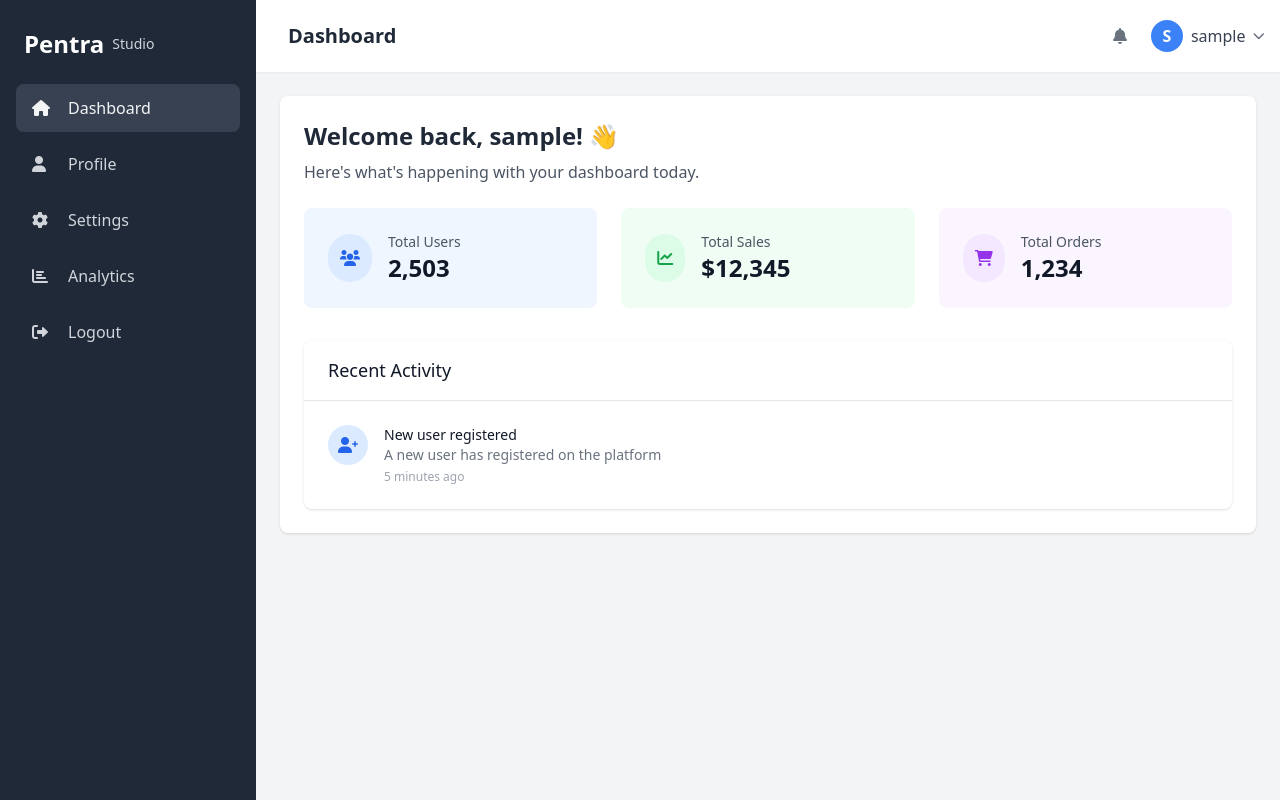
After one commit to bila200306/project1, a PHP site: page /dashboard.php in a window 1280 px wide. The commit adds this page. Run offline with PHP 8.4, Linux system fonts and the light colour scheme; the visitor is signed in with stand-in values (Sample User, id 1); some libraries are stand-ins or nearby versions.

Commit message:
Auth & Dashboard

```diff
--- a/config/db.php
+++ b/config/db.php
@@ -1,8 +1,8 @@
 <?php
-$host = 'localhost:3308';
+$host = 'localhost:3306';
 $username = 'root';
 $password = '';
-$database = 'project1';
+$database = 'pentra';
 
 try {
     $pdo = new PDO("mysql:host=$host;dbname=$database", $username, $password);
--- /dev/null
+++ b/dashboard.php
@@ -0,0 +1,179 @@
+<?php
+// Start session if not already started
+if (session_status() === PHP_SESSION_NONE) {
+    session_start();
+}
+
+// Include required files
+require_once 'includes/functions.php';
+
+// Check if user is logged in
+if (!isLoggedIn()) {
+    $_SESSION['redirect_after_login'] = $_SERVER['REQUEST_URI'];
+    header('Location: login.php');
+    exit();
+}
+
+// Update last activity time
+$_SESSION['last_activity'] = time();
+?>
+<!DOCTYPE html>
+<html lang="en">
+<head>
+    <meta charset="UTF-8">
+    <meta name="viewport" content="width=device-width, initial-scale=1.0">
+    <title>Dashboard - Your Site Name</title>
+    <script src="https://cdn.tailwindcss.com"></script>
+    <link rel="stylesheet" href="https://cdnjs.cloudflare.com/ajax/libs/font-awesome/6.0.0/css/all.min.css">
+</head>
+<body class="bg-gray-100">
+    <!-- Sidebar -->
+    <div class="flex h-screen">
+        <!-- Sidebar -->
+        <div class="bg-gray-800 text-white w-64 space-y-6 py-7 px-2 inset-y-0 left-0 transform -translate-x-full md:translate-x-0 transition duration-200 ease-in-out fixed md:relative">
+            <div class="text-white flex items-center space-x-2 px-4">
+                <span class="text-2xl font-extrabold">Pentra</span>
+                <span class="text-sm text-gray-300">Studio</span>
+            </div>
+
+            <nav>
+                <a href="#" class="flex items-center px-4 py-3 text-gray-100 bg-gray-700 rounded-lg mx-2">
+                    <i class="fas fa-home w-6"></i>
+                    <span class="ml-3">Dashboard</span>
+                </a>
+                <a href="#" class="flex items-center px-4 py-3 text-gray-300 hover:bg-gray-700 hover:text-gray-100 rounded-lg mx-2 mt-2">
+                    <i class="fas fa-user w-6"></i>
+                    <span class="ml-3">Profile</span>
+                </a>
+                <a href="#" class="flex items-center px-4 py-3 text-gray-300 hover:bg-gray-700 hover:text-gray-100 rounded-lg mx-2 mt-2">
+                    <i class="fas fa-cog w-6"></i>
+                    <span class="ml-3">Settings</span>
+                </a>
+                <a href="#" class="flex items-center px-4 py-3 text-gray-300 hover:bg-gray-700 hover:text-gray-100 rounded-lg mx-2 mt-2">
+                    <i class="fas fa-chart-bar w-6"></i>
+                    <span class="ml-3">Analytics</span>
+                </a>
+                <a href="logout.php" class="flex items-center px-4 py-3 text-gray-300 hover:bg-gray-700 hover:text-gray-100 rounded-lg mx-2 mt-2">
+                    <i class="fas fa-sign-out-alt w-6"></i>
+                    <span class="ml-3">Logout</span>
+                </a>
+            </nav>
+        </div>
+
+        <!-- Main Content -->
+        <div class="flex-1 flex flex-col overflow-hidden">
+            <!-- Top Navigation -->
+            <header class="bg-white shadow-sm z-10">
+                <div class="flex items-center justify-between p-4">
+                    <div class="flex items-center">
+                        <button class="md:hidden text-gray-500 focus:outline-none">
+                            <i class="fas fa-bars"></i>
+                        </button>
+                        <h1 class="text-xl font-semibold text-gray-800 ml-4">Dashboard</h1>
+                    </div>
+                    <div class="flex items-center space-x-4">
+                        <button class="p-2 text-gray-500 rounded-full hover:bg-gray-100">
+                            <i class="fas fa-bell"></i>
+                        </button>
+                        <div class="relative">
+                            <button class="flex items-center space-x-2 focus:outline-none">
+                                <div class="w-8 h-8 bg-blue-500 rounded-full flex items-center justify-center text-white font-semibold">
+                                    <?= strtoupper(substr($_SESSION['username'], 0, 1)) ?>
+                                </div>
+                                <span class="hidden md:inline text-gray-700"><?= htmlspecialchars($_SESSION['username']) ?></span>
+                                <i class="fas fa-chevron-down text-xs text-gray-500"></i>
+                            </button>
+                        </div>
+                    </div>
+                </div>
+            </header>
+
+            <!-- Main Content -->
+            <main class="flex-1 overflow-x-hidden overflow-y-auto bg-gray-100 p-6">
+                <div class="max-w-7xl mx-auto">
+                    <div class="bg-white rounded-lg shadow overflow-hidden">
+                        <div class="p-6">
+                            <h2 class="text-2xl font-semibold text-gray-800 mb-2">Welcome back, <?= htmlspecialchars(explode(' ', $_SESSION['username'])[0]) ?>! 👋</h2>
+                            <p class="text-gray-600 mb-6">Here's what's happening with your dashboard today.</p>
+
+                            <!-- Stats Cards -->
+                            <div class="grid grid-cols-1 md:grid-cols-3 gap-6 mb-8">
+                                <div class="bg-blue-50 p-6 rounded-lg">
+                                    <div class="flex items-center">
+                                        <div class="p-3 rounded-full bg-blue-100 text-blue-600">
+                                            <i class="fas fa-users"></i>
+                                        </div>
+                                        <div class="ml-4">
+                                            <p class="text-sm font-medium text-gray-600">Total Users</p>
+                                            <p class="text-2xl font-semibold text-gray-900">2,503</p>
+                                        </div>
+                                    </div>
+                                </div>
+                                <div class="bg-green-50 p-6 rounded-lg">
+                                    <div class="flex items-center">
+                                        <div class="p-3 rounded-full bg-green-100 text-green-600">
+                                            <i class="fas fa-chart-line"></i>
+                                        </div>
+                                        <div class="ml-4">
+                                            <p class="text-sm font-medium text-gray-600">Total Sales</p>
+                                            <p class="text-2xl font-semibold text-gray-900">$12,345</p>
+                                        </div>
+                                    </div>
+                                </div>
+                                <div class="bg-purple-50 p-6 rounded-lg">
+                                    <div class="flex items-center">
+                                        <div class="p-3 rounded-full bg-purple-100 text-purple-600">
+                                            <i class="fas fa-shopping-cart"></i>
+                                        </div>
+                                        <div class="ml-4">
+                                            <p class="text-sm font-medium text-gray-600">Total Orders</p>
+                                            <p class="text-2xl font-semibold text-gray-900">1,234</p>
+                                        </div>
+                                    </div>
+                                </div>
+                            </div>
+
+                            <!-- Recent Activity -->
+                            <div class="bg-white rounded-lg shadow overflow-hidden">
+                                <div class="px-6 py-4 border-b border-gray-200">
+                                    <h3 class="text-lg font-medium text-gray-900">Recent Activity</h3>
+                                </div>
+                                <div class="divide-y divide-gray-200">
+                                    <!-- Activity Item -->
+                                    <div class="p-6 hover:bg-gray-50">
+                                        <div class="flex items-start">
+                                            <div class="flex-shrink-0">
+                                                <div class="h-10 w-10 rounded-full bg-blue-100 flex items-center justify-center text-blue-600">
+                                                    <i class="fas fa-user-plus"></i>
+                                                </div>
+                                            </div>
+                                            <div class="ml-4">
+                                                <p class="text-sm font-medium text-gray-900">New user registered</p>
+                                                <p class="text-sm text-gray-500">A new user has registered on the platform</p>
+                                                <p class="mt-1 text-xs text-gray-400">5 minutes ago</p>
+                                            </div>
+                                        </div>
+                                    </div>
+                                    <!-- End Activity Item -->
+                                </div>
+                            </div>
+                        </div>
+                    </div>
+                </div>
+            </main>
+        </div>
+    </div>
+
+    <script>
+        // Mobile menu toggle
+        document.addEventListener('DOMContentLoaded', function() {
+            const mobileMenuButton = document.querySelector('.mobile-menu-button');
+            const sidebar = document.querySelector('.sidebar');
+
+            mobileMenuButton.addEventListener('click', function() {
+                sidebar.classList.toggle('-translate-x-full');
+            });
+        });
+    </script>
+</body>
+</html>
--- /dev/null
+++ b/includes/functions.php
@@ -0,0 +1,101 @@
+<?php
+function startSecureSession() {
+    if (session_status() === PHP_SESSION_NONE) {
+        // Set session cookie parameters
+        session_set_cookie_params([
+            'lifetime' => 86400, // 1 day
+            'path' => '/',
+            'domain' => $_SERVER['HTTP_HOST'] ?? '',
+            'secure' => isset($_SERVER['HTTPS']) && $_SERVER['HTTPS'] === 'on',
+            'httponly' => true,
+            'samesite' => 'Lax' // Changed from Strict to Lax for better compatibility
+        ]);
+
+        // Set session name
+        session_name('PENTRA_SESSION');
+
+        // Start the session
+        if (!session_start()) {
+            error_log('Failed to start session');
+            return false;
+        }
+
+        // Initialize session variables if they don't exist
+        if (empty($_SESSION['last_activity'])) {
+            $_SESSION['last_activity'] = time();
+        }
+
+        if (empty($_SESSION['created'])) {
+            $_SESSION['created'] = time();
+        }
+
+        // Regenerate session ID periodically to prevent session fixation
+        if (time() - $_SESSION['created'] > 1800) { // 30 minutes
+            session_regenerate_id(true);
+            $_SESSION['created'] = time();
+        }
+
+        return true;
+    }
+    return true;
+}
+
+startSecureSession();
+
+function isLoggedIn() {
+    if (isset($_SESSION['user_id'], $_SESSION['last_activity'])) {
+        if (time() - $_SESSION['last_activity'] > 3600) {
+            session_unset();
+            session_destroy();
+            return false;
+        }
+        $_SESSION['last_activity'] = time();
+        return true;
+    }
+    return false;
+}
+
+function requireLogin($redirectTo = 'login.php')
+{
+    if (!isLoggedIn()) {
+        $_SESSION['redirect_after_login'] = $_SERVER['REQUEST_URI'];
+        $_SESSION['error'] = 'Please log in to access this page.';
+        header('Location: ' . $redirectTo);
+        exit();
+    }
+}
+
+function requireGuest($redirectTo = 'dashboard.php')
+{
+    if (isLoggedIn()) {
+        header('Location: ' . $redirectTo);
+        exit();
+    }
+}
+
+function destroySession() {
+    // Clear all session variables
+    $_SESSION = [];
+
+    // Get session parameters
+    $params = session_get_cookie_params();
+
+    // Delete the actual cookie
+    setcookie(
+        session_name(),
+        '',
+        time() - 86400,  // Set expiration to past
+        $params["path"],
+        $params["domain"],
+        $params["secure"],
+        $params["httponly"]
+    );
+
+    // Destroy session data in storage
+    session_destroy();
+
+    // Clear session cookie in the browser
+    if (isset($_COOKIE[session_name()])) {
+        unset($_COOKIE[session_name()]);
+    }
+}
```
Also changed, not shown: auth.php (added, +60 -0 lines), components/navbar.php (+27 -13 lines), login.php (added, +117 -0 lines), logout.php (added, +34 -0 lines).
